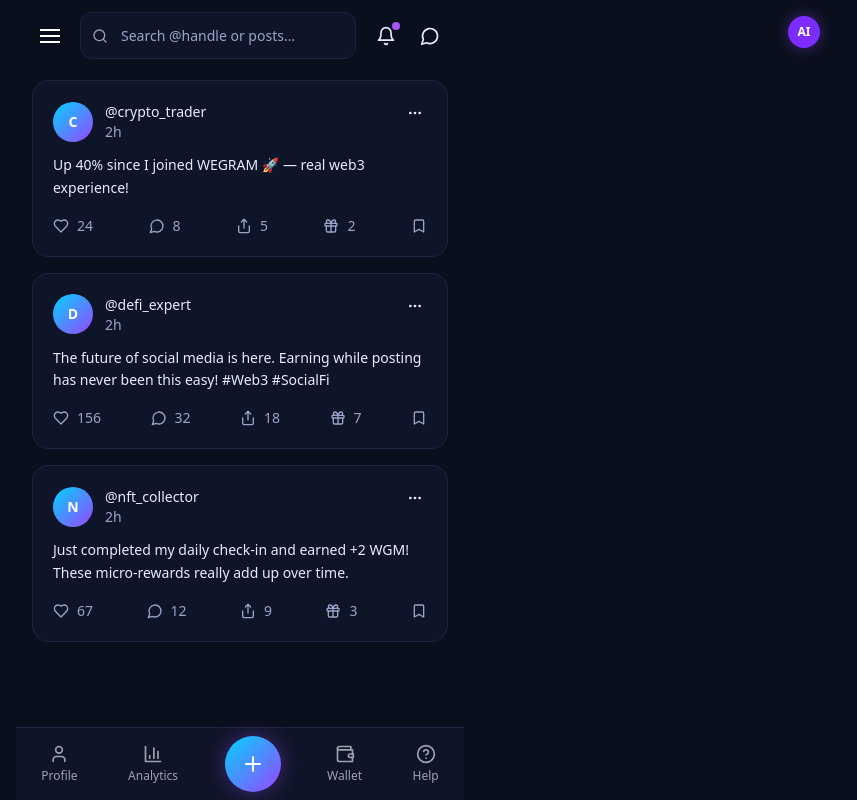
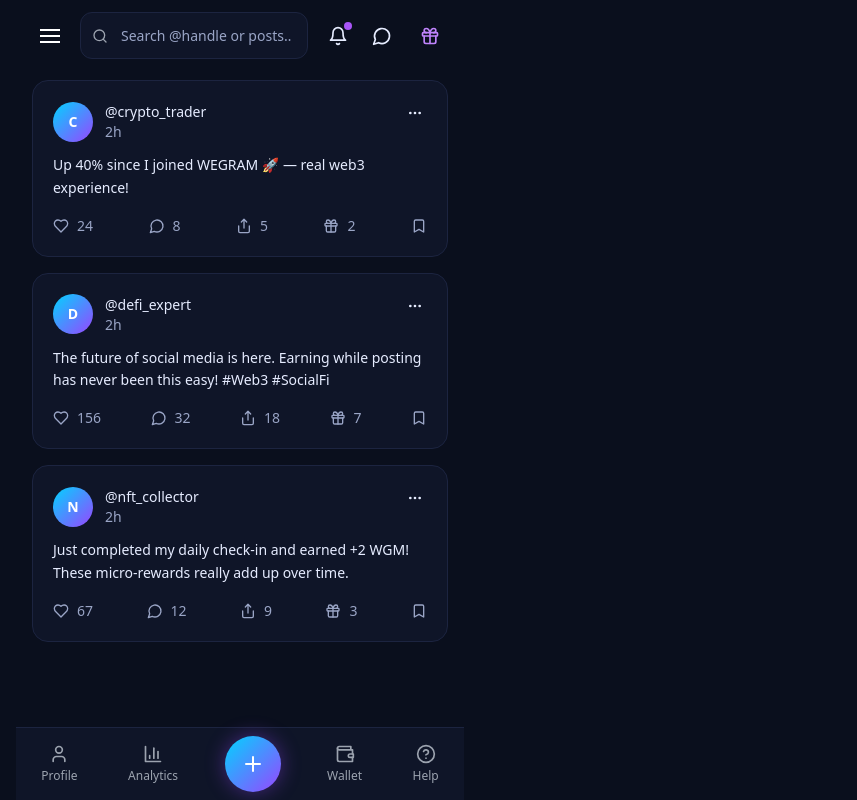
Before and after one commit to truckdriver-dev/wegramsep19, a React (Vite) app: page / in a window 1280 px wide. Shown: the whole page, without its empty margins (400-1257 px from the left). Built offline with nearby package versions, Linux system fonts and the light colour scheme; no server answers; the database is empty.

Commit message:
Update TopBar icons - Bell to notification icon and AI to Gift

```diff
--- a/src/App.tsx
+++ b/src/App.tsx
@@ -59,8 +59,8 @@ function AppContent() {
     setIsAuthOpen(false);
   };
 
-  const handleAIClick = () => {
-    navigate('/ai');
+  const handleGiftClick = () => {
+    navigate('/rewards');
   };
 
   const handleMessageClick = () => {
@@ -77,7 +77,7 @@ function AppContent() {
     <div className="min-h-screen" style={{ backgroundColor: 'var(--bg)', color: 'var(--text)' }}>
       <TopBar
         onMenuClick={() => setIsDrawerOpen(true)}
-        onAIClick={handleAIClick}
+        onGiftClick={handleGiftClick}
         onMessageClick={handleMessageClick}
       />
 
--- a/src/components/Layout/TopBar.tsx
+++ b/src/components/Layout/TopBar.tsx
@@ -1,13 +1,13 @@
 import React from 'react';
-import { Search, Bell, MessageCircle } from 'lucide-react';
+import { Search, MessageCircle, Gift } from 'lucide-react';
 
 interface TopBarProps {
   onMenuClick: () => void;
-  onAIClick: () => void;
+  onGiftClick: () => void;
   onMessageClick: () => void;
 }
 
-export const TopBar: React.FC<TopBarProps> = ({ onMenuClick, onAIClick, onMessageClick }) => {
+export const TopBar: React.FC<TopBarProps> = ({ onMenuClick, onGiftClick, onMessageClick }) => {
   return (
     <div className="fixed top-0 left-0 right-0 z-50 bg-opacity-95 backdrop-blur-sm" style={{ backgroundColor: 'var(--bg)' }}>
       <div className="max-w-md mx-auto px-4 py-3 flex items-center gap-3">
@@ -37,7 +37,11 @@ export const TopBar: React.FC<TopBarProps> = ({ onMenuClick, onAIClick, onMessag
         {/* Right Icons */}
         <div className="flex items-center gap-2">
           <button className="p-2 hover:bg-gray-800 rounded-lg transition-colors relative">
-            <Bell className="w-5 h-5" />
+            {/* Custom notification bell icon */}
+            <svg className="w-5 h-5" viewBox="0 0 24 24" fill="none" stroke="currentColor" strokeWidth="2" strokeLinecap="round" strokeLinejoin="round">
+              <path d="M18 8A6 6 0 0 0 6 8c0 7-3 9-3 9h18s-3-2-3-9"/>
+              <path d="M13.73 21a2 2 0 0 1-3.46 0"/>
+            </svg>
             <div className="absolute top-1 right-1 w-2 h-2 bg-purple-500 rounded-full"></div>
           </button>
           <button
@@ -48,9 +52,9 @@ export const TopBar: React.FC<TopBarProps> = ({ onMenuClick, onAIClick, onMessag
           </button>
         </div>
 
-        {/* AI Dot */}
-        <button onClick={onAIClick} className="ai-dot">
-          AI
+        {/* Gift Button */}
+        <button onClick={onGiftClick} className="p-2 hover:bg-gray-800 rounded-lg transition-colors">
+          <Gift className="w-5 h-5 text-purple-400" />
         </button>
       </div>
     </div>
```
